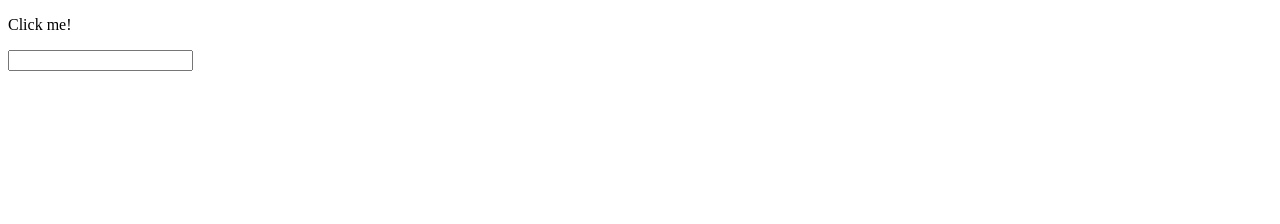
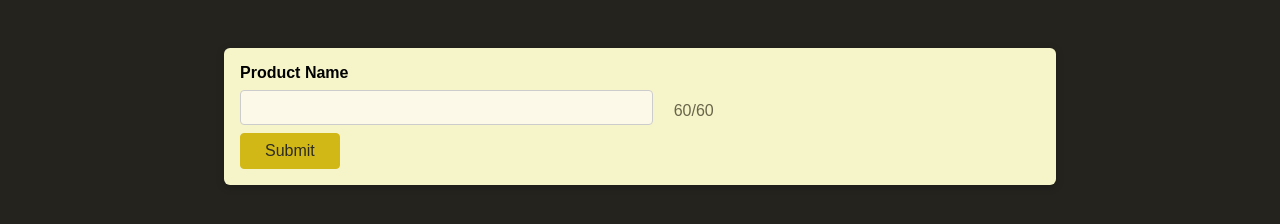
Before and after one commit to jinyongu/Frontend, a plain HTML site: page Web_Development/Section12/index.html in a window 1280 px wide. Drawn offline with Linux system fonts and the light colour scheme.

Commit message:
use DOM to make demo

```diff
--- a/Web_Development/Section12/index.html
+++ b/Web_Development/Section12/index.html
@@ -1,13 +1,22 @@
 <!DOCTYPE html>
 <html lang="en">
-<head>
-    <meta charset="UTF-8">
-    <meta name="viewport" content="width=device-width, initial-scale=1.0">
+  <head>
+    <meta charset="UTF-8" />
+    <meta name="viewport" content="width=device-width, initial-scale=1.0" />
     <title>Advanced JavaScript</title>
-    <script src="app.js" defer></script>
-</head>
-<body>
-    <p>Click me!</p>
-    <input type="text">
-</body>
+    <link rel="stylesheet" href="styles.css" />
+    <script src="js/app.js" defer></script>
+  </head>
+  <body>
+    <form class="control">
+      <label for="product-name">Product Name</label>
+      <input type="text" id="product-name" name="product-name" maxlength="60" />
+      <span id="charcount">
+        <span id="remaining-chars">60</span>/60
+      </span>
+      <div>
+        <button>Submit</button>
+      </div>
+    </form>
+  </body>
 </html>
--- /dev/null
+++ b/Web_Development/Section12/js/app.js
@@ -0,0 +1,22 @@
+const inputElement = document.querySelector('#product-name');
+const inputLength = document.querySelector("#remaining-chars");
+
+const maxChars = inputElement.maxLength;
+
+function updateRemainingCharacters() {
+    const textLength = inputElement.value.length;
+    const remainChars = maxChars - textLength;
+
+    if (remainChars <= 10) {
+        inputElement.classList.add('warning');
+        inputLength.classList.add('warning');
+    } else {
+        inputElement.classList.remove('warning');
+        inputLength.classList.remove('warning');
+    }
+
+    inputLength.innerText = `${remainChars}`;
+}
+
+
+inputElement.addEventListener('input', updateRemainingCharacters);
--- /dev/null
+++ b/Web_Development/Section12/styles.css
@@ -0,0 +1,69 @@
+body {
+    font-family: sans-serif;
+    background-color: rgb(36, 35, 30);
+  }
+
+  form {
+    margin: 3rem auto;
+    width: 90%;
+    max-width: 50rem;
+    box-shadow: 0 2px 8px rgba(0, 0, 0, 0.2);
+    border-radius: 6px;
+    padding: 1rem;
+    background-color: rgb(246, 245, 201);
+  }
+
+  .control {
+    margin-bottom: 1rem;
+  }
+
+  label {
+    display: block;
+    font-weight: bold;
+    margin-bottom: 0.5rem;
+  }
+
+  input {
+    font: inherit;
+    font-size: 1.15rem;
+    padding: 0.35rem;
+    border: 1px solid rgb(204, 204, 204);
+    background-color: rgb(252, 249, 233);
+    color: rgb(53, 51, 39);
+    width: 25rem;
+    border-radius: 4px;
+    margin-right: 1rem;
+    margin-bottom: 0.5rem;
+    vertical-align: middle;
+  }
+
+  input:focus {
+    background-color: rgb(253, 245, 196);
+  }
+
+  button {
+    font: inherit;
+    background-color: rgb(209, 184, 23);
+    border: 1px solid rgb(209, 184, 23);
+    color: rgb(44, 43, 36);
+    border-radius: 4px;
+    padding: 0.5rem 1.5rem;
+    cursor: pointer;
+  }
+
+  button:hover {
+    background-color: rgb(209, 197, 23);
+    border-color:rgb(209, 197, 23);
+  }
+
+  #charcount {
+    color: rgb(105, 101, 75);
+  }
+
+  input.warning {
+    background-color: rgb(248, 191, 145);
+  }
+
+  #remaining-chars.warning {
+    color:rgb(211, 109, 26);
+  }
```
Also changed, not shown: Web_Development/Section12/js/event.js (renamed from Web_Development/Section12/app.js), Web_Development/Section12/js/exercise.js (renamed from Web_Development/Section12/exercise.js), Web_Development/Section12/js/old-app.js (renamed from Web_Development/Section12/old-app.js).
